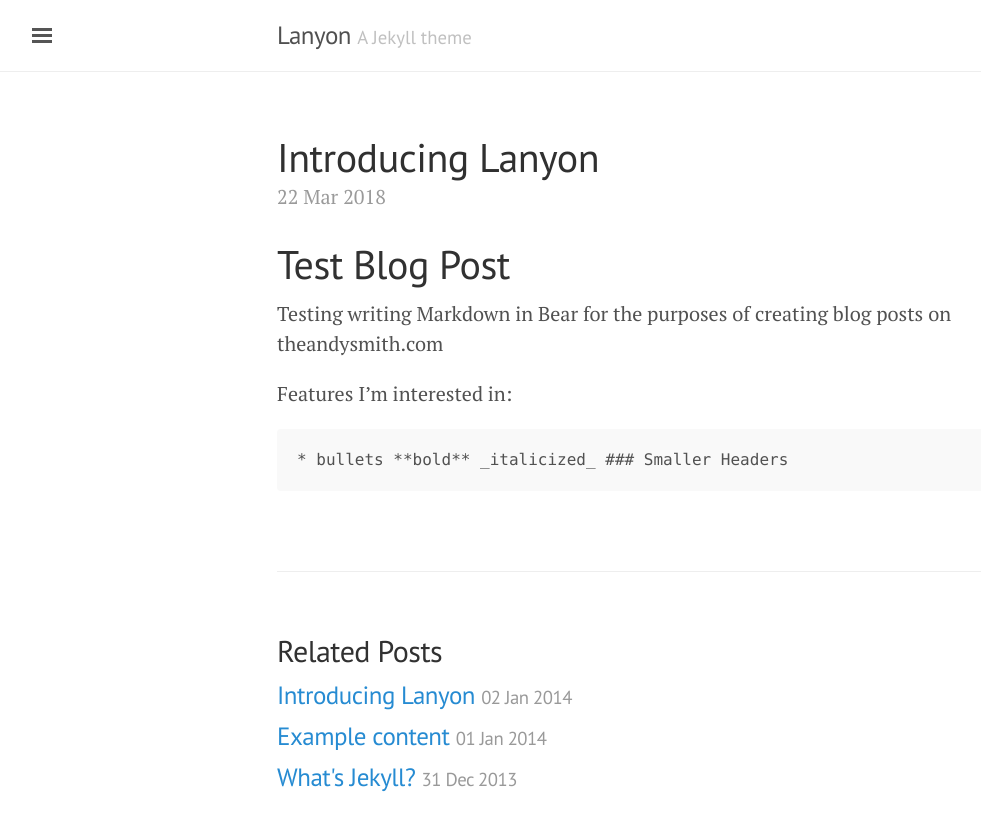
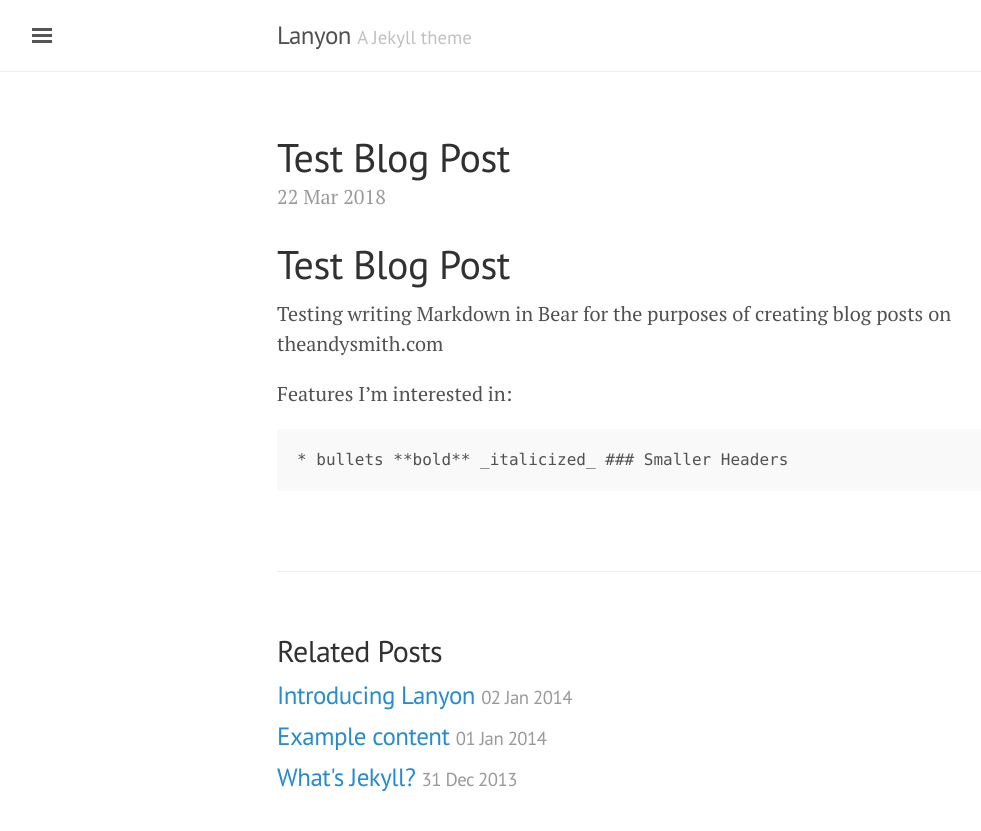
Before and after one commit to timspurfan/timspurfan.github.io, a Jekyll site: the page built from _posts/2018-03-22-test-blog-post.md, in a window 1280 px wide. Shown: the top 831 px of the page, without its empty margins (3-984 px from the left). Built offline with Jekyll 4.4.1, drawn with Linux system fonts in a browser that asks for light colours.

Commit message:
updated title of test blog post

```diff
--- a/_posts/2018-03-22-test-blog-post.md
+++ b/_posts/2018-03-22-test-blog-post.md
@@ -1,6 +1,6 @@
 ---
 layout: post
-title: Introducing Lanyon
+title: Test Blog Post
 ---
 
 # Test Blog Post
```
Also changed, not shown: 5 other files.
